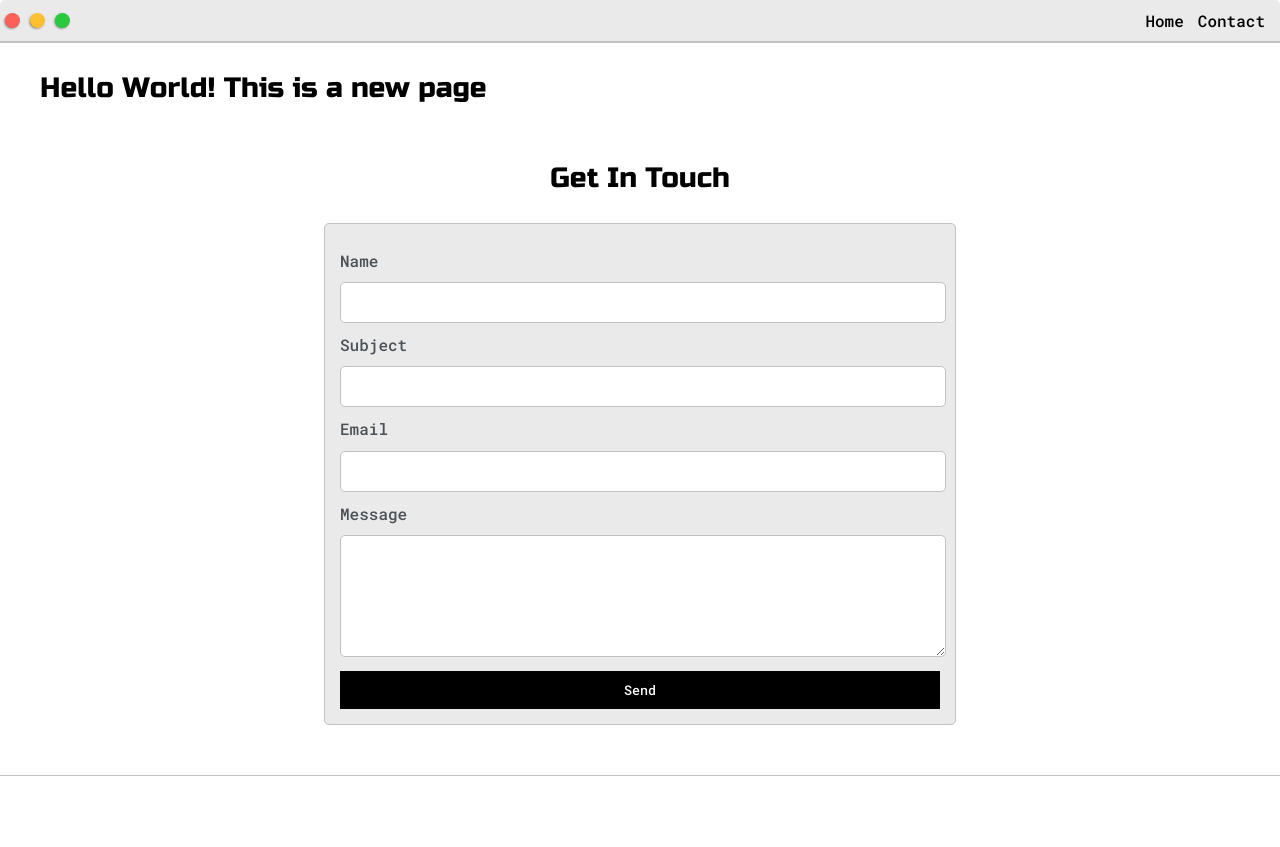
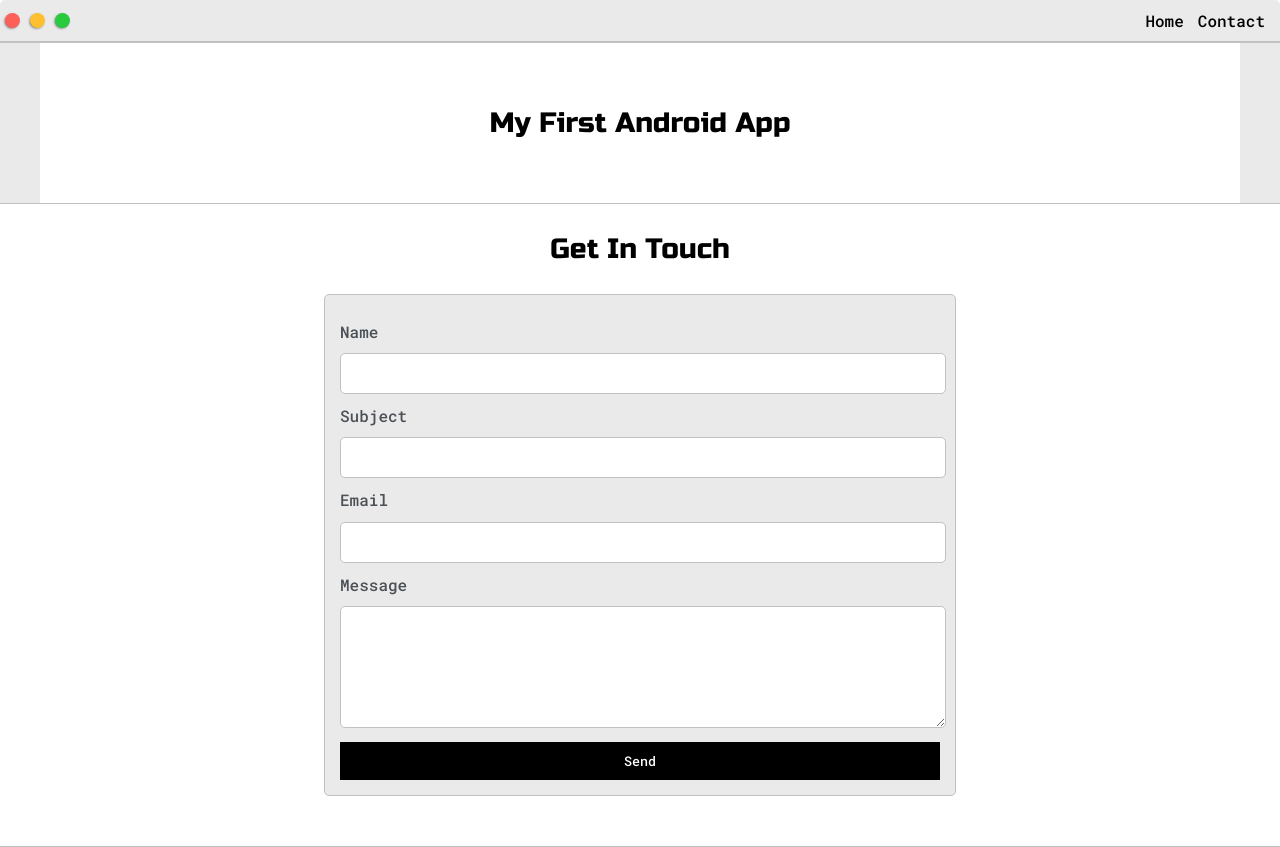
Before and after one commit to austin-miller01/FirstWebsite, a plain HTML site: page post.html in a window 1280 px wide. Before the commit the page ends 800 px from the top, so only its background shows below. Drawn offline with Linux system fonts and the light colour scheme.

Commit message:
changes header of post-1 page

```diff
--- a/default.css
+++ b/default.css
@@ -77,6 +77,13 @@ h6{font-size: 16px;}
 	text-align: center;
 	align-content: center;
 	min-height: 10em;
+}
+
+#android-h-bg{
+	background-color: var(--mainColor);
+}
+#android-h{
+	background-color: #fff;
 }
 
 .intro-wrapper{
--- a/post.html
+++ b/post.html
@@ -45,9 +45,15 @@
 		</ul>
 	</div>
 
-	<div class="main-container">
-		<h3>Hello World! This is a new page</h3>
-	</div>
+	<section id="android-h-bg" class="s2">
+		<div  class="main-container">
+			<div id="android-h" class="greeting-wrapper">
+				<h3>My First Android App</h3>
+			</div>
+		</div>
+	</section>
+
+
 
 	<section id="bottom" class="s2">
 		<div class="main-container">
```
